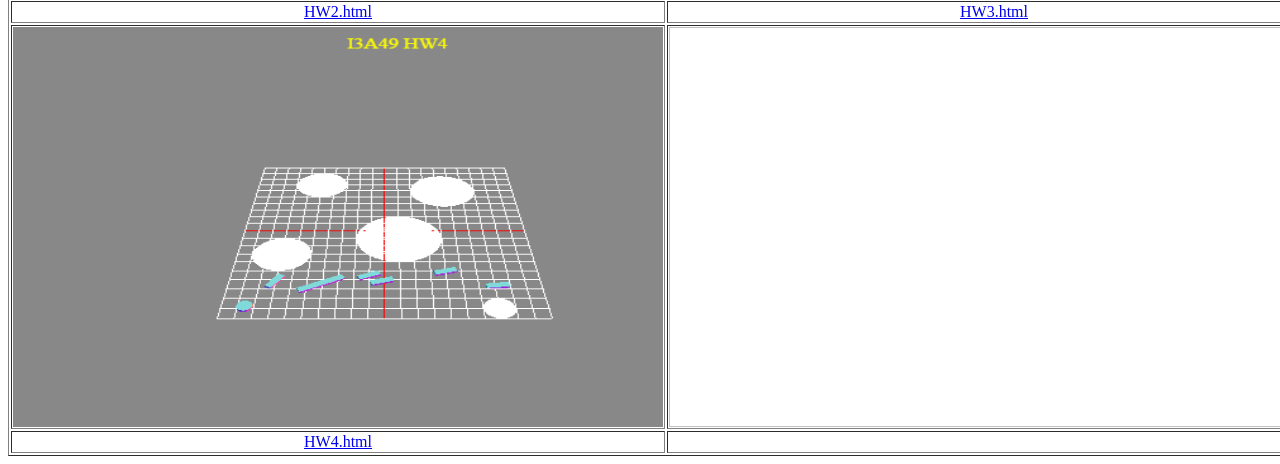
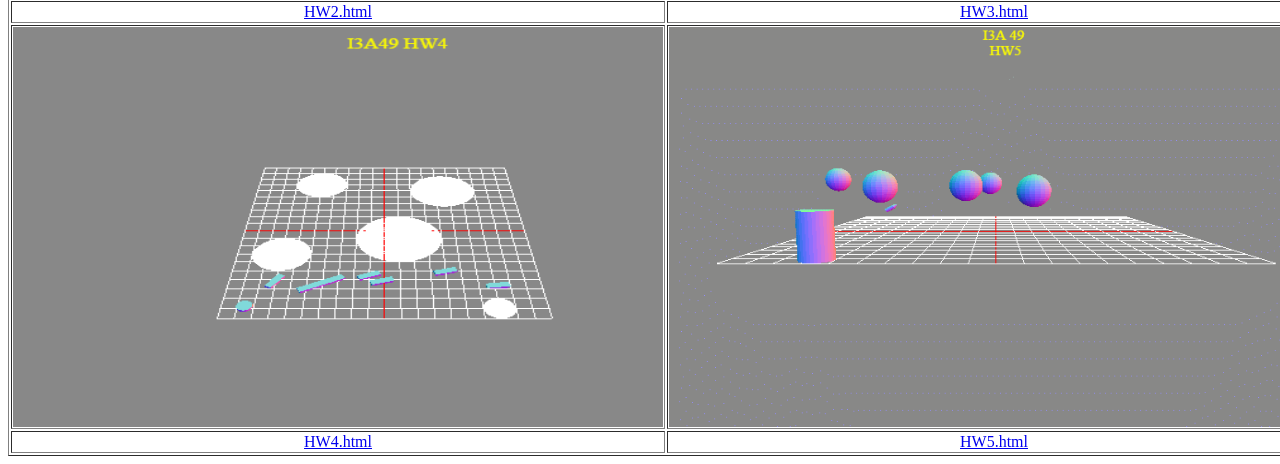
Before and after one commit to Psychoticvenom/HomeWork, a plain HTML site: page index.html in a window 1280 px wide. Shown: the part 963-1427 px from the top of the page. Drawn offline with Linux system fonts and the light colour scheme.

Commit message:
HomeWork

```diff
--- a/index.html
+++ b/index.html
@@ -37,7 +37,7 @@
 		<td width="400">
 		<img border="0" src="The gif/HW4.gif" width="650" height="400"></td>
 		<td width="400">
-		<img border="0" width="650" height="400"></td>
+		<img border="0" src="The gif/HW5.gif" width="650" height="400"></td>
 	</tr>
 	<tr>
 		<td width="400">
@@ -46,6 +46,7 @@
 		HW4.html</a></td>
 		<td width="400">
 		<p align="center">
-		</td>
+		<a href="https://psychoticvenom.github.io/HW5/index.html">
+		HW5.html</a></td>
 	</tr>
 </table>
```
Also changed, not shown: The gif/HW5.gif (added).
